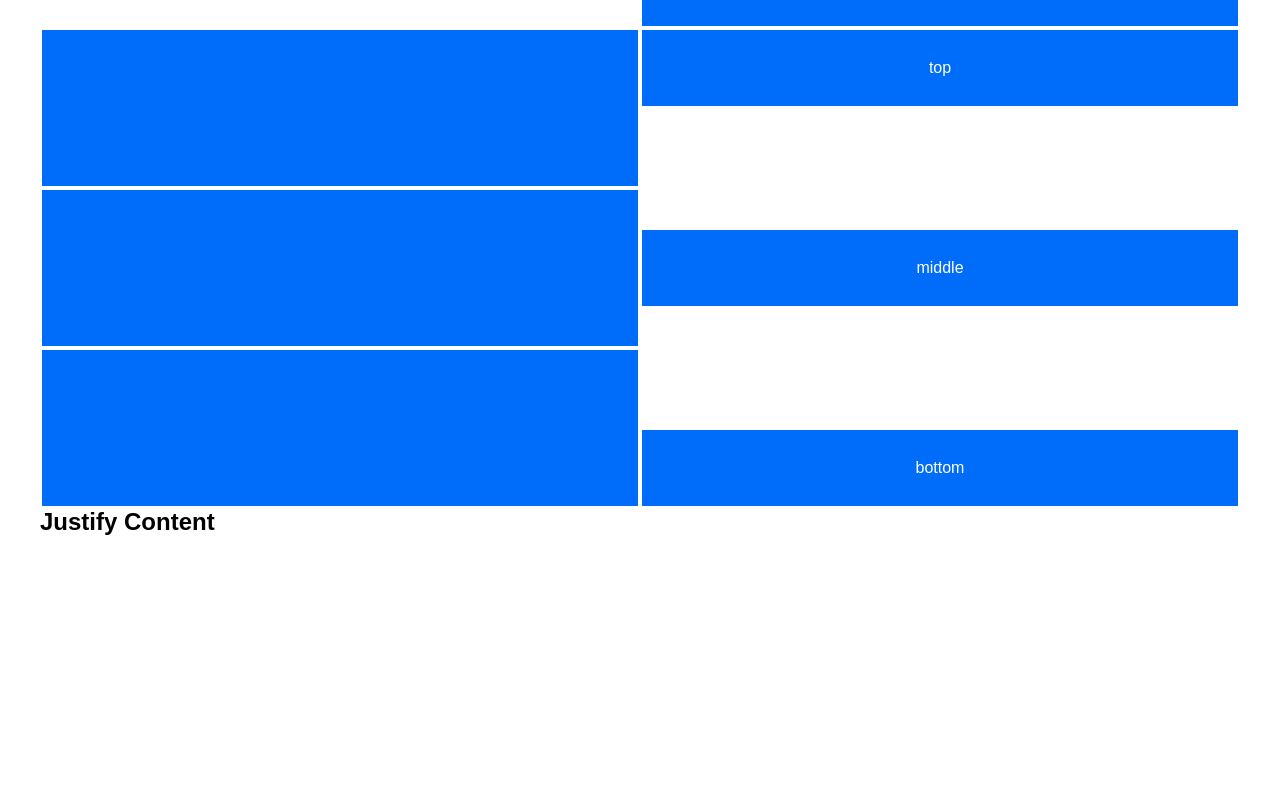
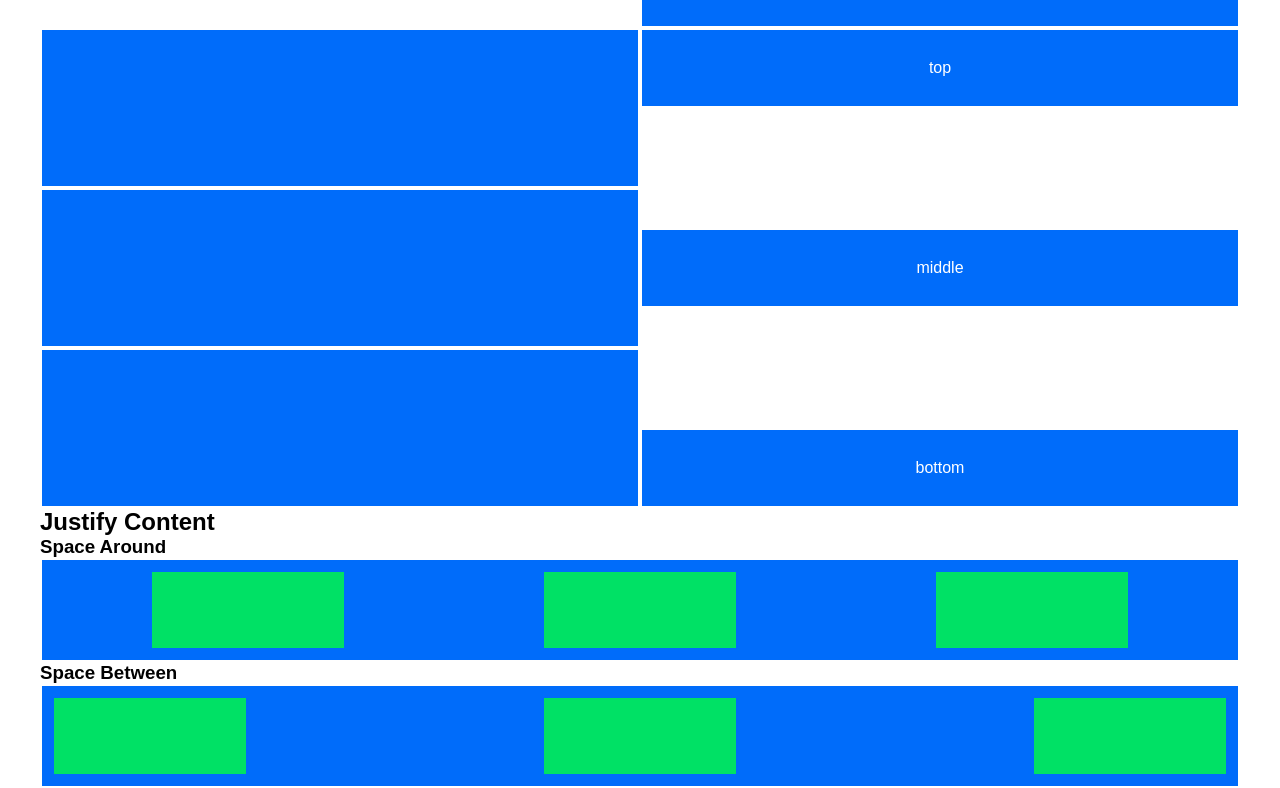
Before and after one commit to GiuseppeBergamo/html-css-12bool, a plain HTML site: page index.html in a window 1280 px wide. Shown: the part 2481-3269 px from the top of the page. Before the commit the page ends 3017 px from the top, so only its background shows below. Drawn offline with Linux system fonts and the light colour scheme.

Commit message:
added justify content row

```diff
--- a/index.html
+++ b/index.html
@@ -278,6 +278,48 @@
         <h2>
             Justify Content
         </h2>
+
+        <h3>
+            Space Around
+        </h3>
+
+        <div class="row">
+            <div class="col-12">
+                <div class="row justify-around">
+                    <div class="col-2 nested">
+
+                    </div>
+                    <div class="col-2 nested">
+
+                    </div>
+                    <div class="col-2 nested">
+
+                    </div>
+
+                </div>
+            </div>
+        </div>
+
+        <h3>
+            Space Between
+        </h3>
+
+        <div class="row">
+            <div class="col-12">
+                <div class="row justify-between">
+                    <div class="col-2 nested">
+
+                    </div>
+                    <div class="col-2 nested">
+
+                    </div>
+                    <div class="col-2 nested">
+
+                    </div>
+
+                </div>
+            </div>
+        </div>
     </div>
 </body>
 </html>
```
